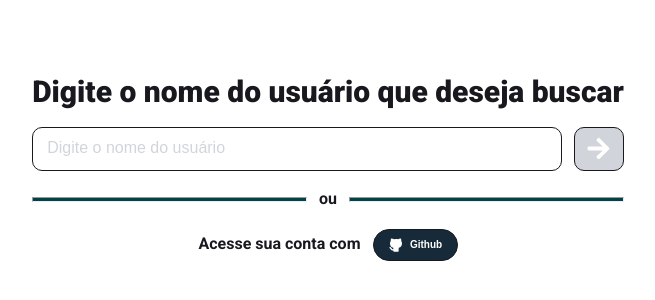
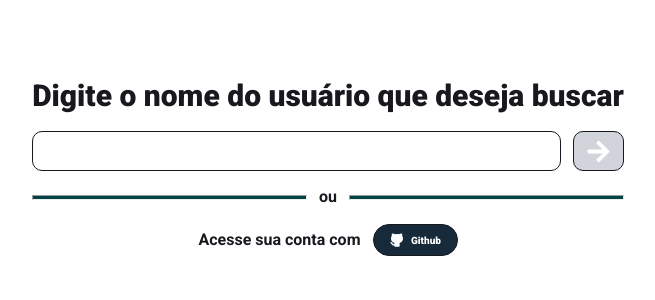
Before and after one commit to Danilosrr/desafio-03-aws-react, a React (Create React App) app: page / in a window 1280 px wide. Shown: the part 234-534 px from the top of the page, without its empty margins (312-967 px from the left). Built offline with nearby package versions, Linux system fonts and the light colour scheme; a web font is replaced by a local one.

Commit message:
refactor: react-hook-form and css

```diff
--- a/package.json
+++ b/package.json
@@ -12,6 +12,7 @@
     "@types/react-dom": "^18.3.1",
     "react": "^18.3.1",
     "react-dom": "^18.3.1",
+    "react-hook-form": "^7.53.1",
     "react-icons": "^5.3.0",
     "react-router-dom": "^6.27.0",
     "react-scripts": "5.0.1",
--- a/src/components/search/Search.css
+++ b/src/components/search/Search.css
@@ -7,42 +7,44 @@
     gap: 16px;
     padding: 20px;
 
-    h2,b {
+    h2,
+    b,
+    p {
         font-family: "Roboto", sans-serif;
         line-height: 130%;
-        color: #18191F;
     }
 
     h2 {
+        color: #18191F;
         font-size: 30px;
         font-weight: 800;
         text-align: center;
     }
 
     b {
+        color: #18191F;
         font-size: 16px;
         font-weight: 700;
     }
 
-    section {
+    .searchBar {
         width: 100%;
+        display: grid;
+        grid-template-columns: 100%;
+        grid-template-rows: 40px auto;
+        grid-auto-flow: column dense;
+
+        form {
             display: flex;
-        justify-content: center;
-        align-items: center;
             gap: 12px;
 
-        input,
-        button {
+            input {
+                text-indent: 12px;
+                width: 100%;
                 border-radius: 10px;
-            border: #18191F solid 1px;
             }
 
-        input {
-            width: 100%;
-            height: 40px;
-        }
-        input::placeholder{
-            padding-left: 12px;
+            input::placeholder {
                 font-size: 16px;
                 color: #D1D5DB;
             }
@@ -51,44 +53,77 @@
                 display: flex;
                 justify-content: center;
                 align-items: center;
-            height: 100%;
-            color: #FFF;
+            }
+        }
     }
 
-        button:hover {
-            cursor: pointer;
-        }
+    .line, .login {
+        display: flex;
+        align-items: center;
+        justify-content: center;
+        gap: 12px;
+        width: 100%;
 
         hr {
             height: 3px;
             width: 100%;
             background-color: #004346;
         }
+
+        button {
+            display: flex;
+            align-items: center;
+            justify-content: center;
         }
     }
 
-.line{
-    height: 26px;
+    button:hover {
+        cursor: pointer;
     }
+}
+
 
 .login {
     height: 32px;
 }
 
+.primary,
+.secondary,
+input {
+    box-sizing: border-box;
+    border: #18191F solid 1px;
+}
+
 .primary {
+    color: #FFF;
     background: #D1D5DB;
+    border-radius: 10px;
+    height: 40px;
     width: 55px;
 }
 
 .secondary {
+    color: #FFF;
     background-color: #172A3A;
-    width: 85px !important;
-    border-radius: 16px !important;
-
+    width: 85px;
+    height: 32px;
+    border-radius: 16px;
     gap: 6px;
 
-    p{
+    p {
         font-size: 10px;
         font-weight: 800;
     }
 }
+
+.warning {
+    margin: 4px 0;
+    color: #992020;
+    font-size: 12px;
+    font-weight: 600;
+}
+
+.warning::before {
+    display: inline;
+    content: "⚠ ";
+}
--- a/src/components/search/Search.tsx
+++ b/src/components/search/Search.tsx
@@ -1,19 +1,46 @@
 import { FaArrowRight } from "react-icons/fa";
 import { TbBrandGithubFilled } from "react-icons/tb";
+import { useForm } from "react-hook-form";
 import "./Search.css";
 
+interface IFormInput {
+  search: string;
+}
+
 export default function Search() {
+  const {
+    register,
+    setError,
+    handleSubmit,
+    formState: { errors },
+  } = useForm<IFormInput>();
+
+  const onSubmit = (data: IFormInput) => {
+    //setError("search", { type:"server", message:"O nome que você digitou não está cadastrado!" });
+    console.log(JSON.stringify(data));
+  };
+
   return (
     <main className="searchContainer">
       <h2>Digite o nome do usuário que deseja buscar</h2>
       <section className="searchBar">
-        <input placeholder="Digite o nome do usuário" />
-        <button className="primary">
-          <FaArrowRight size={25} />
-        </button>
+        <form onSubmit={handleSubmit(onSubmit)}>
+          <input
+            {...register("search", {
+              required: {value: true, message: "O nome que você digitou não existe ou não está cadastrado!"}
+            })}
+          />
+
+          <button className="primary" type="submit">
+            <FaArrowRight size={25} />
+          </button>
+        </form>
+        {errors.search  &&  <p className="warning">{errors.search.message}</p>}
       </section>
       <section className="line">
-        <hr /><b>ou</b><hr />
+        <hr />
+        <b>ou</b>
+        <hr />
       </section>
       <section className="login">
         <b>Acesse sua conta com</b>
```
Also changed, not shown: 1 other file (tests, documents, lock files or other folders). Lines whose indentation alone changed are shown as unchanged.
